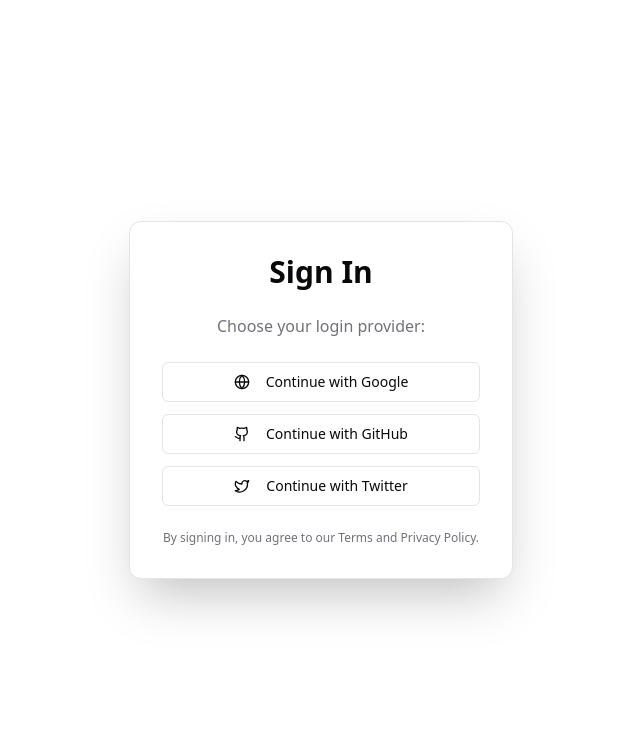
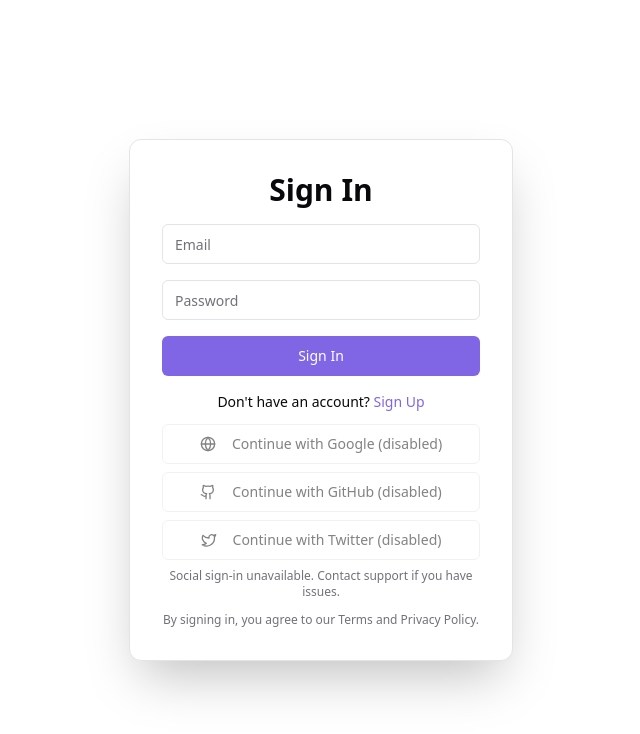
Before and after one commit to drewstone/tangle-forge-ai-coder, a React (Vite) app: page /auth in a window 1280 px wide. Shown: the top 734 px of the page, without its empty margins (319-959 px from the left). Built offline with nearby package versions, Linux system fonts and the light colour scheme.

Commit message:
Add email/password authentication
Implement email and password login functionality.

```diff
--- a/src/pages/Auth.tsx
+++ b/src/pages/Auth.tsx
@@ -2,22 +2,19 @@
 import { useEffect, useState } from "react";
 import { supabase } from "@/integrations/supabase/client";
 import { Button } from "@/components/ui/button";
-import { Loader2, Github, Twitter, Loader, Globe } from "lucide-react";
+import { Loader2, Github, Twitter, Globe } from "lucide-react";
 import { useNavigate } from "react-router-dom";
-
-const providers = [
-  { name: "Google", key: "google", icon: <Globe className="h-5 w-5 mr-2" /> },
-  { name: "GitHub", key: "github", icon: <Github className="h-5 w-5 mr-2" /> },
-  { name: "Twitter", key: "twitter", icon: <Twitter className="h-5 w-5 mr-2" /> },
-];
+import { Input } from "@/components/ui/input";
 
 const AuthPage = () => {
-  const [loadingProvider, setLoadingProvider] = useState<string | null>(null);
+  const [loading, setLoading] = useState(false);
+  const [authType, setAuthType] = useState<"login" | "signup">("login");
+  const [email, setEmail] = useState("");
+  const [password, setPassword] = useState("");
   const [error, setError] = useState<string | null>(null);
   const navigate = useNavigate();
 
   useEffect(() => {
-    // Redirect to main page if already authenticated
     supabase.auth.getSession().then(({ data }) => {
       if (data.session) {
         navigate("/");
@@ -25,47 +22,101 @@ const AuthPage = () => {
     });
   }, [navigate]);
 
-  const handleOAuth = async (provider: string) => {
+  const handleAuth = async (e: React.FormEvent) => {
+    e.preventDefault();
     setError(null);
-    setLoadingProvider(provider);
-
-    const { error } = await supabase.auth.signInWithOAuth({
-      provider: provider as "google" | "github" | "twitter",
-      options: {
-        redirectTo: window.location.origin + "/auth",
-      },
-    });
-
+    setLoading(true);
+    if (authType === "login") {
+      const { error } = await supabase.auth.signInWithPassword({ email, password });
+      setLoading(false);
       if (error) {
         setError(error.message);
-      setLoadingProvider(null);
+      }
+    } else {
+      const { error } = await supabase.auth.signUp({ email, password });
+      setLoading(false);
+      if (error) {
+        setError(error.message);
+      }
     }
   };
+
+  // Listen for session changes to redirect after login/signup
+  useEffect(() => {
+    const { data: { subscription } } = supabase.auth.onAuthStateChange((_event, session) => {
+      if (session) {
+        navigate("/");
+      }
+    });
+    return () => subscription.unsubscribe();
+  }, [navigate]);
 
   return (
     <div className="min-h-screen flex items-center justify-center bg-background px-4">
       <div className="w-full max-w-sm rounded-xl shadow-2xl border bg-card p-8">
-        <h1 className="text-3xl font-bold mb-6 text-center">Sign In</h1>
-        <p className="text-muted-foreground text-center mb-6">
-          Choose your login provider:
-        </p>
-        <div className="space-y-3 mb-6">
-          {providers.map((p) => (
-            <Button
-              key={p.key}
-              variant="outline"
-              className="w-full flex items-center justify-center"
-              onClick={() => handleOAuth(p.key)}
-              disabled={!!loadingProvider}
+        <h1 className="text-3xl font-bold mb-4 text-center">Sign {authType === "login" ? "In" : "Up"}</h1>
+
+        <form className="space-y-4 mb-4" onSubmit={handleAuth}>
+          <Input
+            type="email"
+            placeholder="Email"
+            autoComplete="email"
+            value={email}
+            onChange={e => setEmail(e.target.value)}
+            required
+          />
+          <Input
+            type="password"
+            placeholder="Password"
+            autoComplete={authType === "login" ? "current-password" : "new-password"}
+            value={password}
+            onChange={e => setPassword(e.target.value)}
+            required
+          />
+          <Button type="submit" className="w-full" disabled={loading}>
+            {loading && <Loader2 className="h-5 w-5 mr-2 animate-spin" />}
+            {authType === "login" ? "Sign In" : "Sign Up"}
+          </Button>
+        </form>
+
+        <div className="text-center text-sm mb-3">
+          {authType === "login" ? (
+            <>
+              Don&apos;t have an account?{" "}
+              <button
+                className="text-primary hover:underline"
+                type="button"
+                onClick={() => setAuthType("signup")}
               >
-              {loadingProvider === p.key ? (
-                <Loader2 className="h-5 w-5 mr-2 animate-spin" />
+                Sign Up
+              </button>
+            </>
           ) : (
-                p.icon
+            <>
+              Already have an account?{" "}
+              <button
+                className="text-primary hover:underline"
+                type="button"
+                onClick={() => setAuthType("login")}
+              >
+                Sign In
+              </button>
+            </>
           )}
-              Continue with {p.name}
+        </div>
+        <div className="mb-3">
+          <Button variant="outline" className="w-full mb-2" disabled>
+            <Globe className="h-5 w-5 mr-2" /> Continue with Google (disabled)
           </Button>
-          ))}
+          <Button variant="outline" className="w-full mb-2" disabled>
+            <Github className="h-5 w-5 mr-2" /> Continue with GitHub (disabled)
+          </Button>
+          <Button variant="outline" className="w-full" disabled>
+            <Twitter className="h-5 w-5 mr-2" /> Continue with Twitter (disabled)
+          </Button>
+          <div className="text-xs text-muted-foreground text-center mt-2">
+            Social sign-in unavailable. Contact support if you have issues.
+          </div>
         </div>
         {error && (
           <div className="text-destructive text-sm mb-4 text-center">
```
Lines whose indentation alone changed are shown as unchanged.
